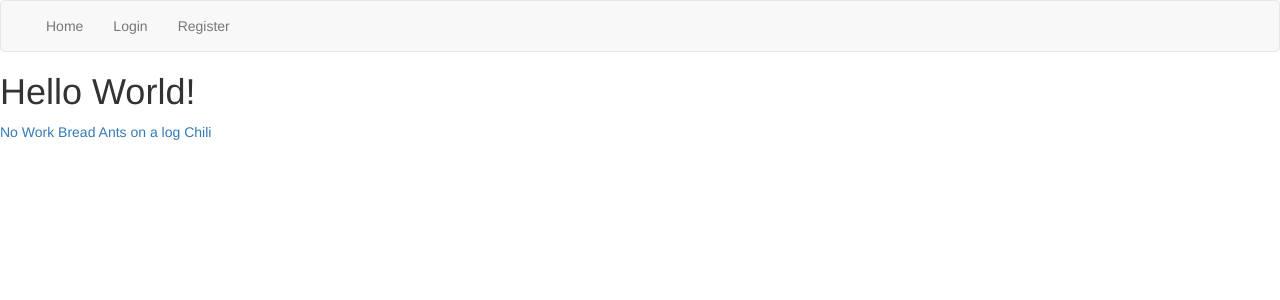
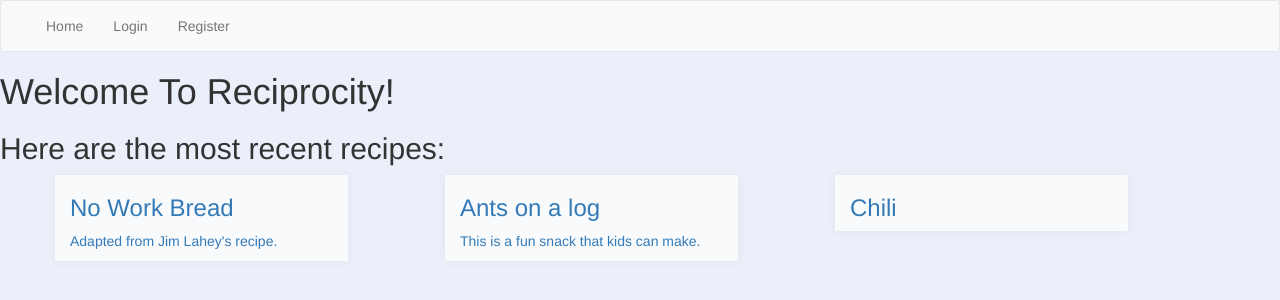
Before and after one commit to TeamReciprocity/reciprocity, a Django app: page / in a window 1280 px wide. Shown: the top 300 px of the page. Run offline with Django 3.2, Linux system fonts and the light colour scheme; data comes from the database, SQL or seed files in the repository; parts of the project's set-up code (start-up, migrations or seed data) failed here and were passed over; some libraries are stand-ins or nearby versions.

Commit message:
basic tile functionality and logic for displaying tiles and info.

```diff
--- a/reciprocity/reciprocity/templates/reciprocity/base.html
+++ b/reciprocity/reciprocity/templates/reciprocity/base.html
@@ -10,6 +10,7 @@
     </title>
     <link rel="stylesheet" href="https://maxcdn.bootstrapcdn.com/bootstrap/3.3.5/css/bootstrap.min.css">
     <link rel="stylesheet" href="https://maxcdn.bootstrapcdn.com/font-awesome/4.4.0/css/font-awesome.min.css">
+    <link rel="stylesheet" href="/static/style.css"
     <!--[if lt IE 9]>
       <script src="https://oss.maxcdn.com/libs/html5shiv/3.7.2/html5shiv.js"></script>
       <script src="https://oss.maxcdn.com/libs/respond.js/1.4.2/respond.min.js"></script>
--- a/reciprocity/reciprocity/templates/reciprocity/home.html
+++ b/reciprocity/reciprocity/templates/reciprocity/home.html
@@ -5,8 +5,45 @@ Reciprocity - Home
 {% endblock %}
 
 {% block content %}
-    <h1>Hello World!</h1>
-    {% for recipe in latest_recipes.all %}
-    <a href="{% url 'view-recipe' pk=recipe.pk %}">{{ recipe.title }}</a>
-    {% endfor %}
+    <h1>Welcome To Reciprocity!</h1>
+    <h2>Here are the most recent recipes:</h2>
+    <div class="container">
+        <div class="row">
+        {% for recipe in latest_recipes.all %}
+        {% if not forloop.counter|divisibleby:3 %}
+          <a href="{% url 'view-recipe' pk=recipe.pk %}">
+            <div id="recipe_tile" class="col-md-3">
+              <h3> {{ recipe.title }} </h3>
+              <p> {{ recipe.description }}</p>
+              {% if recipe.parent %}
+              <p> This recipe is a variation of: <a href="{% url 'view-recipe' pk=recipe.parent.pk %}"> {{ recipe.parent.title }}</a> </p>
+              {% endif %}
+              {% if recipe.variations.last %}
+              <p> Recent variation: <a href="{% url 'view-recipe' pk=recipe.variations.last.pk %}"> {{ recipe.variations.last.title }}</a> </p>
+              {% endif %}
+            </div>
+            <div class="col-md-1">
+            </div>
+          </a>
+        {% else %}
+        <a href="{% url 'view-recipe' pk=recipe.pk %}">
+          <div id="recipe_tile" class="col-md-3">
+            <h3> {{ recipe.title }} </h3>
+            <p> {{ recipe.description }}</p>
+            {% if recipe.parent %}
+            <p> This recipe is a variation of: <a href="{% url 'view-recipe' pk=recipe.parent.pk %}"> {{ recipe.parent.title }}</a> </p>
+            {% endif %}
+            {% if recipe.variations.last %}
+            <p> Recent variation of this recipe: <a href="{% url 'view-recipe' pk=recipe.variations.last.pk %}"> {{ recipe.variations.last.title }}</a> </p>
+            {% endif %}
+          </div>
+          <div class="col-md-1">
+          </div>
+        </a>
+        </div>
+        <div class="row">
+        {% endif %}
+        {% endfor %}
+        </div>
+    </div>
 {% endblock %}
--- /dev/null
+++ b/reciprocity/static/style.css
@@ -0,0 +1,16 @@
+body {
+    background-color: #EAEFF9;
+}
+
+.navbar {
+    background-color: #F9FAFC;
+}
+
+#recipe_tile {
+    background-color: #F9FAFC;
+    box-shadow: 0 0 10px rgba(0,0,0,0.05);
+}
+
+.row {
+    padding-bottom: 20px;
+}
```
